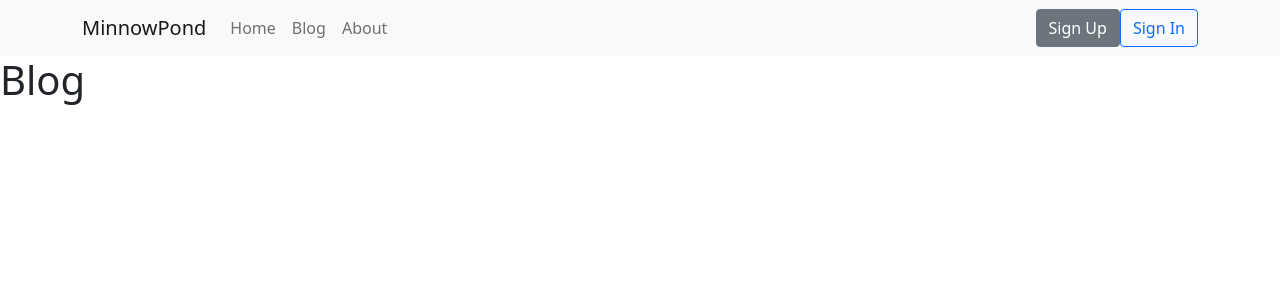
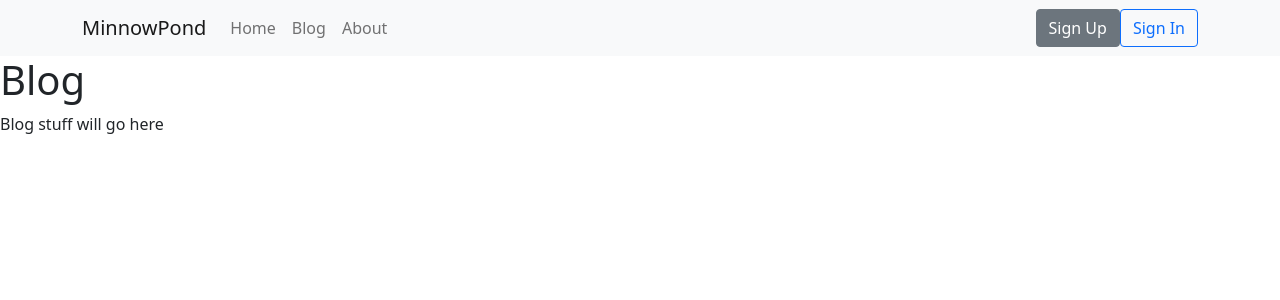
Before and after one commit to Jereck/minnow-frontend, a React (Create React App) app: page /blog in a window 1280 px wide. Shown: the top 300 px of the page. Built offline with nearby package versions, Linux system fonts and the light colour scheme.

Commit message:
Needed to fix the author to push

```diff
--- a/src/pages/blog/blog.page.js
+++ b/src/pages/blog/blog.page.js
@@ -5,6 +5,7 @@ export default function Blog() {
   return (
     <div>
       <h1>Blog</h1>
+      <p>Blog stuff will go here</p>
     </div>
   )
 }
```
